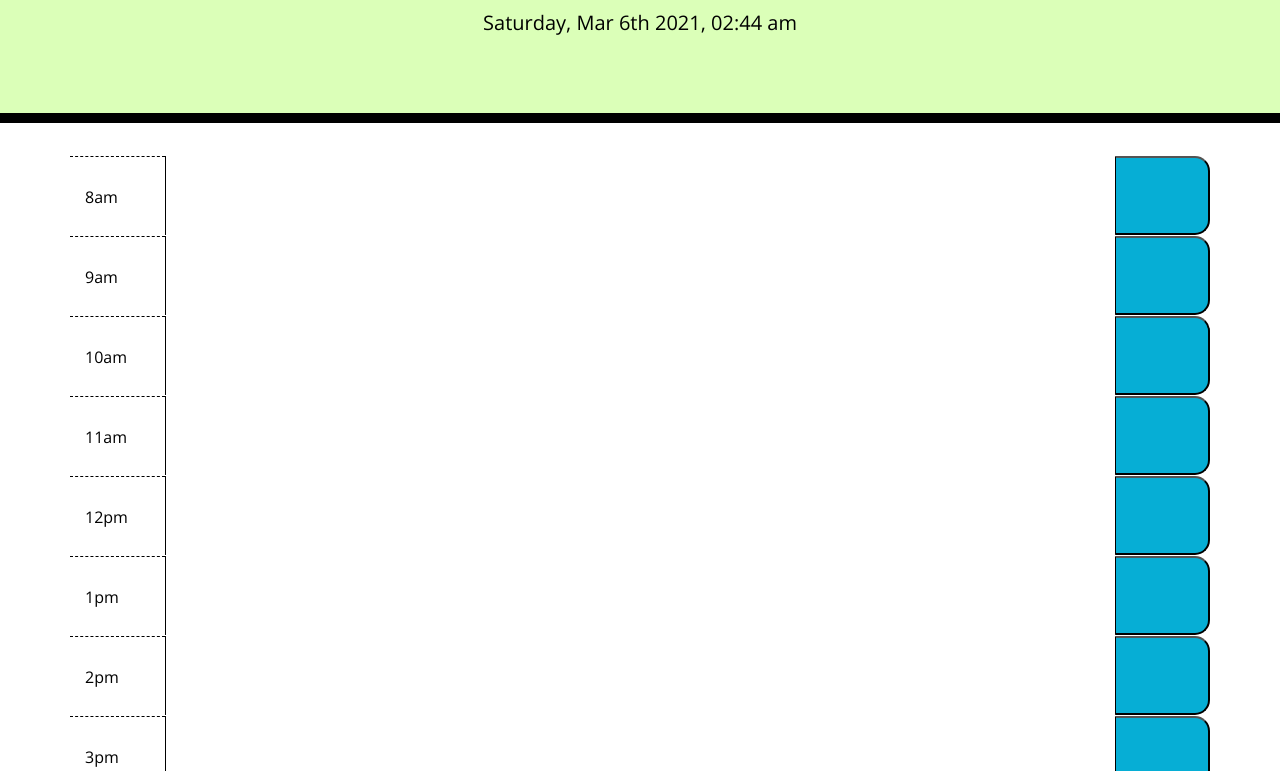
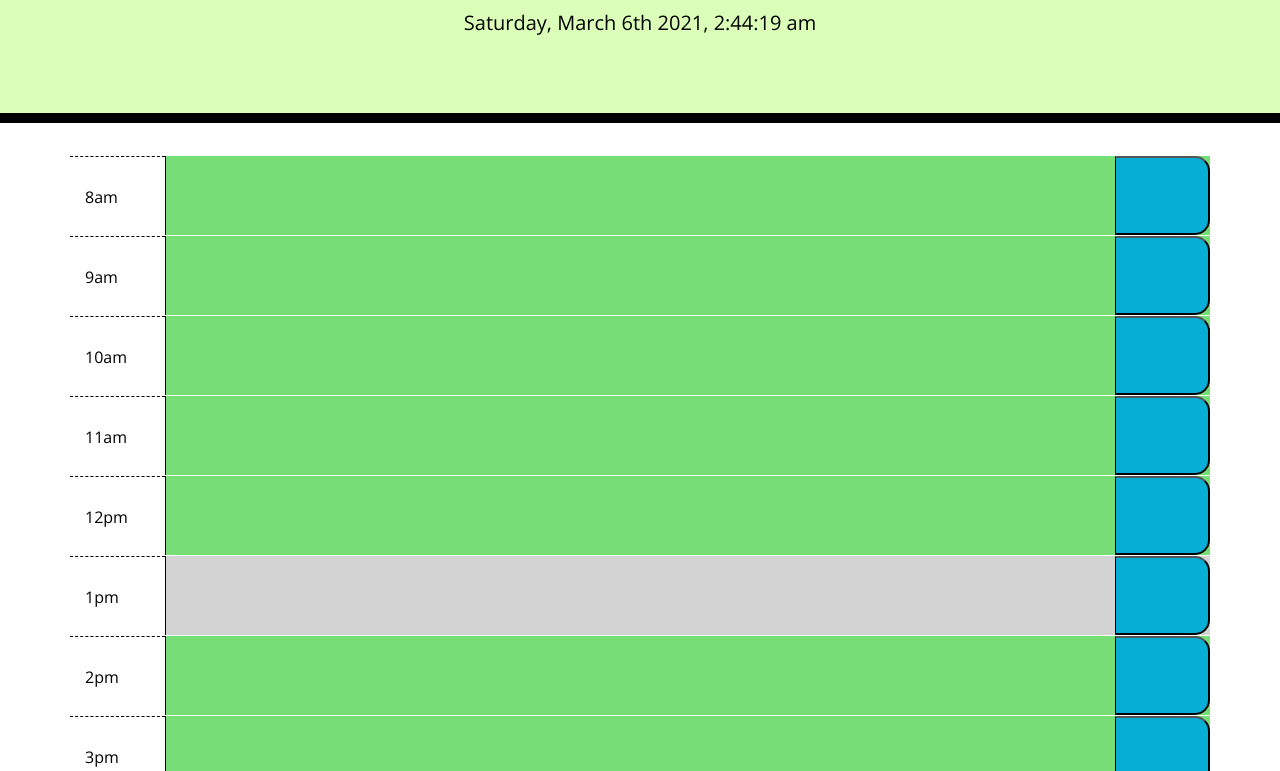
Before and after one commit to timweyel/Work-Day-Scheduler, a plain HTML site: page Develop/index.html in a window 1280 px wide. Shown: the part 181-952 px from the top of the page. Drawn offline with nearby package versions, Linux system fonts and the light colour scheme.

Commit message:
timeblock colors added. not updating corrctly according to time. see TODO, line 41 in js.

```diff
--- a/Develop/assets/js/script.js
+++ b/Develop/assets/js/script.js
@@ -1,7 +1,7 @@
 
 $( document ).ready(function() {
     //display the current date and time
-    var todaysDate = moment().format('dddd, MMM Do YYYY, HH:mm a');
+    var todaysDate = moment().format('dddd, MMMM Do YYYY, h:mm:ss a');
     $("#currentDay").text(todaysDate);
 
     //save button events
@@ -14,15 +14,50 @@ $( document ).ready(function() {
       localStorage.setItem(hour, descText);
     });
 
-    $("#8am .description").val(localStorage.getItem("8am"));
-    $("#9am .description").val(localStorage.getItem("9am"));
-    $("#10am .description").val(localStorage.getItem("10am"));
-    $("#11am .description").val(localStorage.getItem("11am"));
-    $("#12pm .description").val(localStorage.getItem("12pm"));
-    $("#1pm .description").val(localStorage.getItem("1pm"));
-    $("#2pm .description").val(localStorage.getItem("2pm"));
-    $("#3pm .description").val(localStorage.getItem("3pm"));
-    $("#4pm .description").val(localStorage.getItem("4pm"));
-    $("#5pm .description").val(localStorage.getItem("5pm"));
+    $("#8 .description").val(localStorage.getItem("8am"));
+    $("#9 .description").val(localStorage.getItem("9am"));
+    $("#10 .description").val(localStorage.getItem("10am"));
+    $("#11 .description").val(localStorage.getItem("11am"));
+    $("#12 .description").val(localStorage.getItem("12pm"));
+    $("#1 .description").val(localStorage.getItem("1pm"));
+    $("#2 .description").val(localStorage.getItem("2pm"));
+    $("#3 .description").val(localStorage.getItem("3pm"));
+    $("#4 .description").val(localStorage.getItem("4pm"));
+    $("#5 .description").val(localStorage.getItem("5pm"));
 
+
+  //get the current time
+  //if timeblock < current time(hour?), then past
+  //if timeblock = current hour, then present
+  //if timeblock > current hour, then future
+  //then restart the process (setInterval?)
+
+  function checkTime() {
+    //what hour of the day is it?
+    var currentTime = moment().hours();
+    // var currentTime = '12';
+
+    //check the current time and depending on >, =, or <, add/remove class for background colors
+    $(".timeblock").each(function() {
+      var hourRow = $(this).attr("id");
+
+      if (hourRow < currentTime) {
+        $(this).removeClass("future");
+        $(this).removeClass("present");
+        $(this).addClass("past");
+      }
+      else if (hourRow === currentTime) {
+        $(this).removeClass("past");
+        $(this).removeClass("future");
+        $(this).addClass("present");
+      }
+      else {
+        $(this).removeClass("present");
+        $(this).removeClass("past");
+        $(this).addClass("future");
+      }
+    })
+  }
+
+  checkTime();
 });
--- a/Develop/index.html
+++ b/Develop/index.html
@@ -30,70 +30,70 @@
     </header>
     <div class="container">
       <!-- Timeblocks go here -->
-      <div id="8am" class="row timeblock">
+      <div id="8" class="row timeblock">
         <div class="col-md-1 hour">
           8am
         </div>
         <textarea class="col-md-10 description"></textarea>
         <button class="button saveBtn col-md-1"></button>
       </div>
-      <div id="9am" class="row timeblock">
+      <div id="9" class="row timeblock">
         <div class="col-md-1 hour">
           9am
         </div>
         <textarea class="col-md-10 description"></textarea>
         <button class="button saveBtn col-md-1"></button>
       </div>
-      <div id="10am" class="row timeblock">
+      <div id="10" class="row timeblock">
         <div class="col-md-1 hour">
           10am
         </div>
         <textarea class="col-md-10 description"></textarea>
         <button class="button saveBtn col-md-1"></button>
       </div>
-      <div id="11am" class="row timeblock">
+      <div id="11" class="row timeblock">
         <div class="col-md-1 hour">
           11am
         </div>
         <textarea class="col-md-10 description"></textarea>
         <button class="button saveBtn col-md-1"></button>
       </div>
-      <div id="12pm" class="row timeblock">
+      <div id="12" class="row timeblock">
         <div class="col-md-1 hour">
           12pm
         </div>
         <textarea class="col-md-10 description"></textarea>
         <button class="button saveBtn col-md-1"></button>
       </div>
-      <div id="1pm" class="row timeblock">
+      <div id="1" class="row timeblock">
         <div class="col-md-1 hour">
           1pm
         </div>
         <textarea class="col-md-10 description"></textarea>
         <button class="button saveBtn col-md-1"></button>
       </div>
-      <div id="2pm" class="row timeblock">
+      <div id="2" class="row timeblock">
         <div class="col-md-1 hour">
           2pm
         </div>
         <textarea class="col-md-10 description"></textarea>
         <button class="button saveBtn col-md-1"></button>
       </div>
-      <div id="3pm" class="row timeblock">
+      <div id="3" class="row timeblock">
         <div class="col-md-1 hour">
           3pm
         </div>
         <textarea class="col-md-10 description"></textarea>
         <button class="button saveBtn col-md-1"></button>
       </div>
-      <div id="4pm" class="row timeblock">
+      <div id="4" class="row timeblock">
         <div class="col-md-1 hour">
           4pm
         </div>
         <textarea class="col-md-10 description"></textarea>
         <button class="button saveBtn col-md-1"></button>
       </div>
-      <div id="5pm" class="row timeblock">
+      <div id="5" class="row timeblock">
         <div class="col-md-1 hour">
           5pm
         </div>
```
